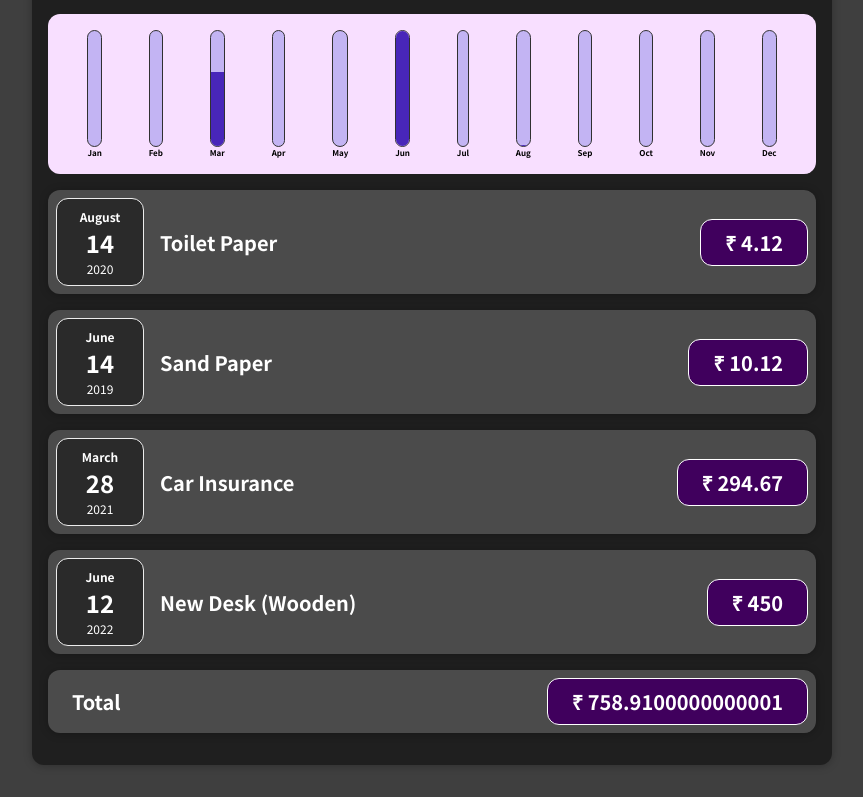
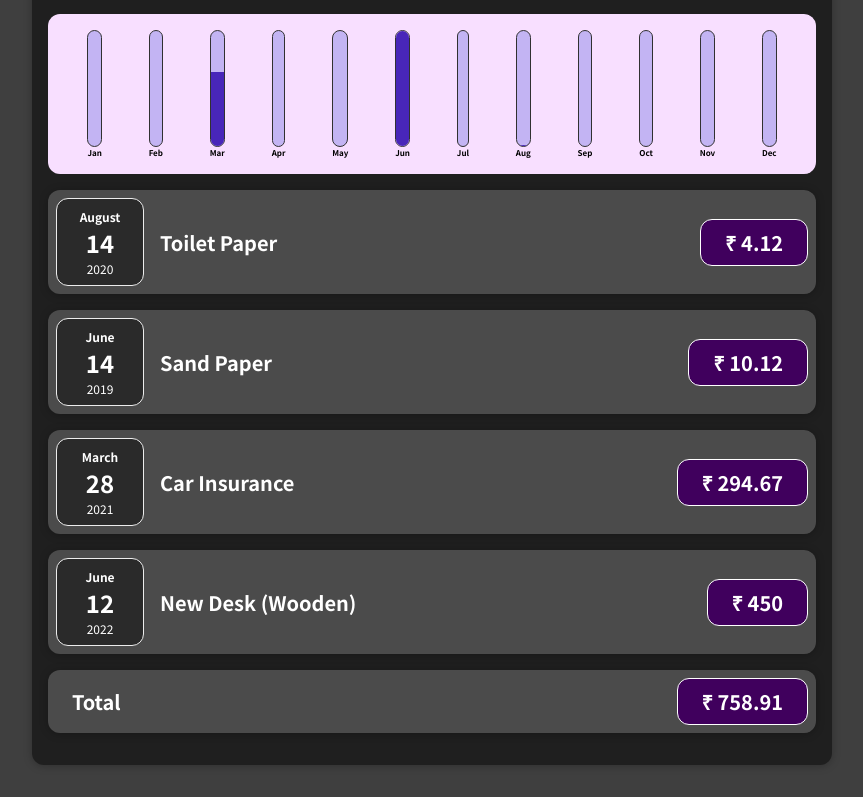
Before and after one commit to Killer-Amaan-Ali/React-Expenses, a React (Create React App) app: page / in a window 1280 px wide. Shown: the part 232-1029 px from the top of the page, without its empty margins (208-1071 px from the left). Built offline with nearby package versions, Linux system fonts and the light colour scheme.

Commit message:
rounded total

```diff
--- a/src/components/Expenses/ExpensesList.js
+++ b/src/components/Expenses/ExpensesList.js
@@ -15,9 +15,14 @@ const ExpensesList = (props) => {
 	// 	console.log(props.items[i].amount)
 	// 	num += props.items[i].amount
 	// }
+	function round(num) {
+		var m = Number((Math.abs(num) * 100).toPrecision(15))
+		return (Math.round(m) / 100) * Math.sign(num)
+	}
 	let num = 0
 	props.items.map((expense) => {
 		num += expense.amount
+		num = round(num)
 		return num
 	})
 
```
